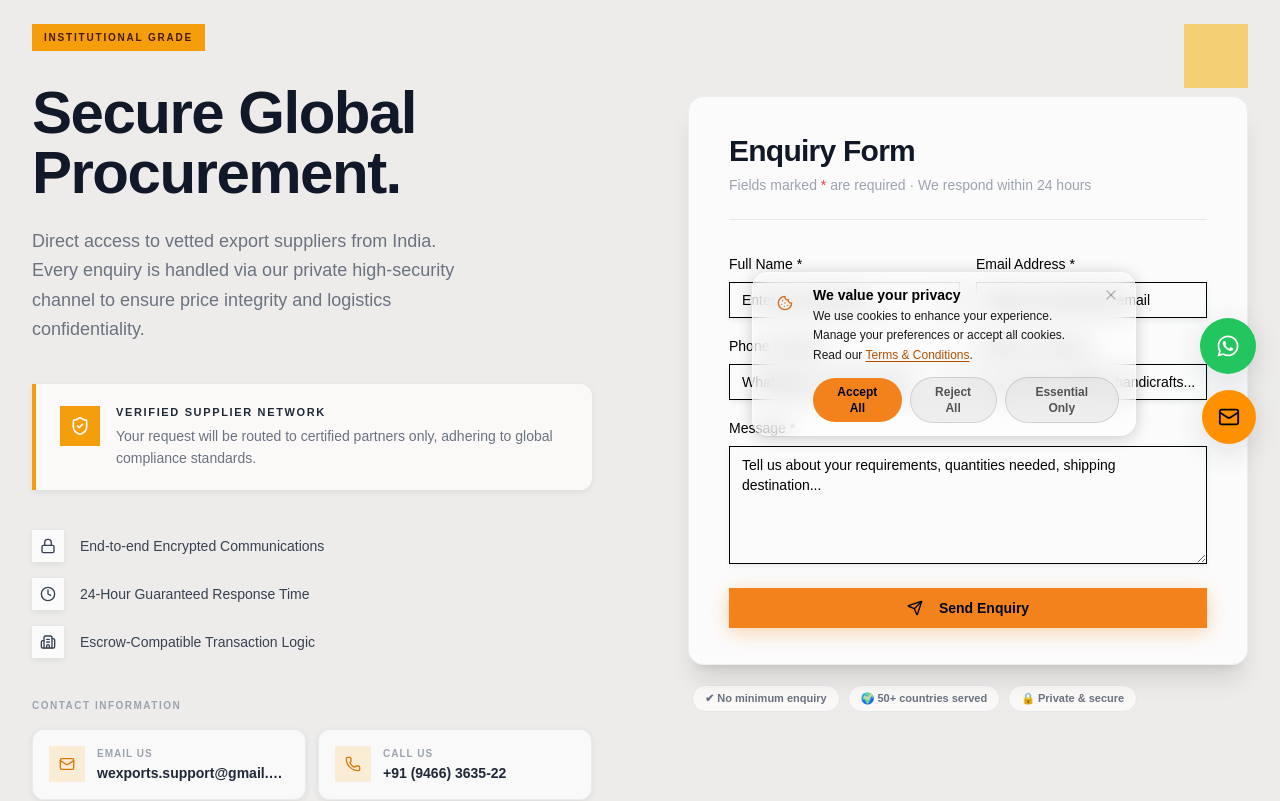
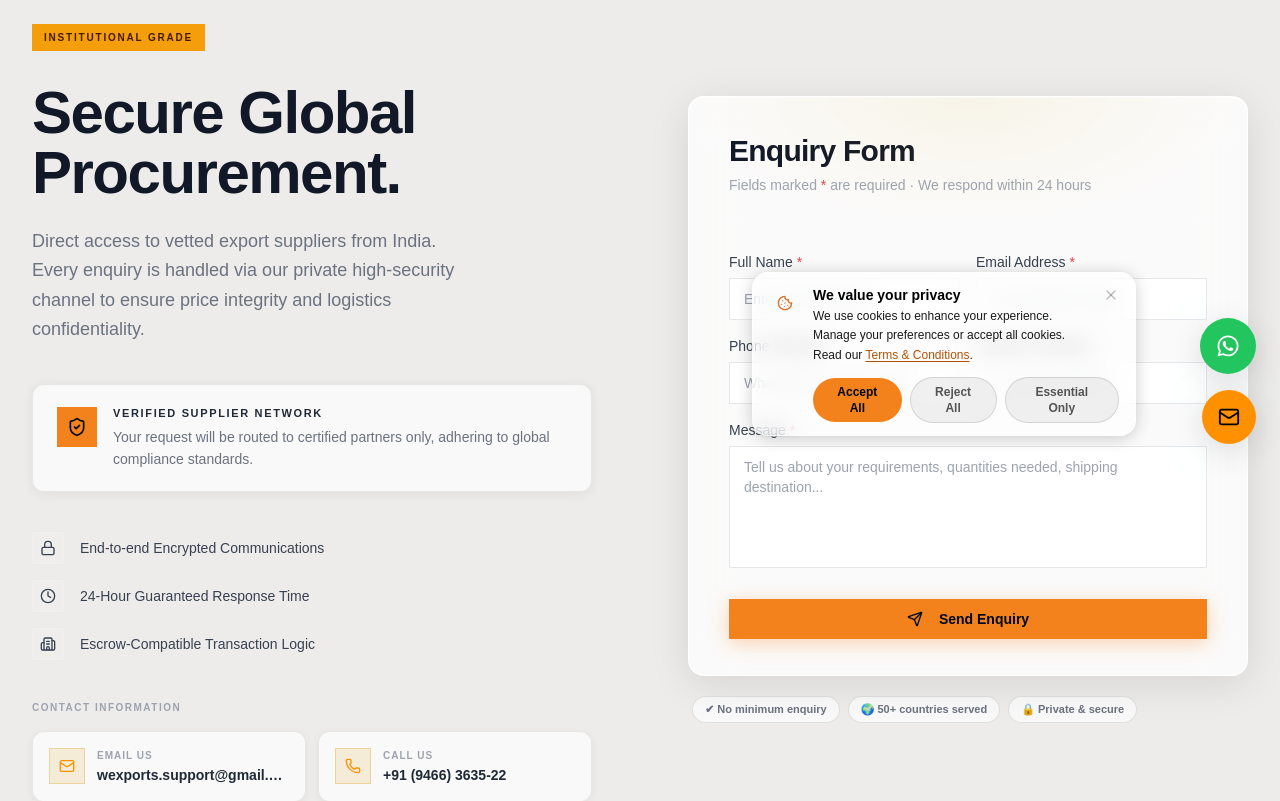
Before and after one commit to abhilash-rajora/export_site, a React (Vite) app in the folder frontend/: page /enquiry in a window 1280 px wide. Shown: the part 340-1141 px from the top of the page. Built offline with nearby package versions, Linux system fonts and the light colour scheme.

Commit message:
apply glassmorphisim ui

```diff
--- a/frontend/package.json
+++ b/frontend/package.json
@@ -15,6 +15,8 @@
     "@radix-ui/react-select": "^2.2.6",
     "@radix-ui/react-separator": "^1.1.8",
     "@radix-ui/react-slot": "^1.2.4",
+    "@react-three/drei": "^9.122.0",
+    "@react-three/fiber": "^8.17.10",
     "@tanstack/react-query": "^5.90.21",
     "@tanstack/react-router": "^1.163.3",
     "axios": "^1.13.6",
@@ -30,7 +32,8 @@
     "react-router-dom": "^7.13.1",
     "sonner": "^2.0.7",
     "tailwind-merge": "^3.5.0",
-    "tailwindcss-animate": "^1.0.7"
+    "tailwindcss-animate": "^1.0.7",
+    "three": "^0.183.2"
   },
   "devDependencies": {
     "@eslint/js": "^9.39.1",
@@ -39,6 +42,7 @@
     "@types/node": "^24.10.1",
     "@types/react": "^18.2.0",
     "@types/react-dom": "^18.2.0",
+    "@types/three": "^0.183.1",
     "@vitejs/plugin-react": "^5.1.1",
     "autoprefixer": "^10.4.27",
     "eslint": "^9.39.1",
--- a/frontend/src/components/EnquiryForm.tsx
+++ b/frontend/src/components/EnquiryForm.tsx
@@ -1,7 +1,4 @@
 import { Button } from '@/components/ui/button';
-import { Input } from '@/components/ui/input';
-import { Label } from '@/components/ui/label';
-import { Textarea } from '@/components/ui/textarea';
 import { Loader2, Send } from 'lucide-react';
 import { useEffect, useState } from 'react';
 import { toast } from 'sonner';
@@ -11,33 +8,23 @@ interface EnquiryFormProps {
   productId?: string;
   productName?: string;
   className?: string;
+  glass?: boolean;
 }
 
-
-
 export default function EnquiryForm({ productId, productName, className }: EnquiryFormProps) {
-
   const [form, setForm] = useState({
-    name: '',
-    email: '',
-    phone: '',
-    productName: productName ?? '',
-    message: '',
+    name: '', email: '', phone: '',
+    productName: productName ?? '', message: '',
   });
 
-    useEffect(() => {
-  if (productName) {
-    setForm((prev) => ({
-      ...prev,
-      productName: productName
-    }));
-  }
-}, [productName]);
+  useEffect(() => {
+    if (productName) setForm(p => ({ ...p, productName }));
+  }, [productName]);
 
   const submitEnquiry = useSubmitEnquiry();
 
   const handleChange = (e: React.ChangeEvent<HTMLInputElement | HTMLTextAreaElement>) => {
-    setForm((prev) => ({ ...prev, [e.target.name]: e.target.value }));
+    setForm(p => ({ ...p, [e.target.name]: e.target.value }));
   };
 
   const handleSubmit = async (e: React.FormEvent) => {
@@ -48,12 +35,9 @@ export default function EnquiryForm({ productId, productName, className }: Enqui
     }
     try {
       await submitEnquiry.mutateAsync({
-        name: form.name,
-        email: form.email,
-        phone: form.phone,
+        name: form.name, email: form.email, phone: form.phone,
         productId: productId ?? null,
-        productName: form.productName,
-        message: form.message,
+        productName: form.productName, message: form.message,
       });
       toast.success("Enquiry submitted! We'll get back to you within 24 hours.");
       setForm({ name: '', email: '', phone: '', productName: productName ?? '', message: '' });
@@ -62,63 +46,46 @@ export default function EnquiryForm({ productId, productName, className }: Enqui
     }
   };
 
+  const labelClass = 'block text-sm font-medium text-gray-700 mb-1.5';
+  const inputClass = 'w-full rounded-lg border border-gray-200 bg-white px-3.5 py-2.5 text-sm text-gray-900 placeholder:text-gray-400 outline-none focus:ring-2 focus:ring-amber-400/30 focus:border-amber-400 transition-all';
+
   return (
     <form onSubmit={handleSubmit} className={className}>
       <div className="grid grid-cols-1 sm:grid-cols-2 gap-4">
-        <div className="space-y-1.5">
-          <Label htmlFor="name" className="text-sm font-medium ">
-            Full Name <span className="text-destructive">*</span>
-          </Label>
-          <Input id="name" name="name" placeholder="Enter your full name"  value={form.name} onChange={handleChange} required />
+        <div>
+          <label htmlFor="name" className={labelClass}>Full Name <span className="text-red-500">*</span></label>
+          <input id="name" name="name" type="text" placeholder="Enter your full name"
+            value={form.name} onChange={handleChange} required className={inputClass} />
         </div>
-        <div className="space-y-1.5">
-          <Label htmlFor="email" className="text-sm font-medium">
-            Email Address <span className="text-destructive">*</span>
-          </Label>
-          <Input id="email" name="email" type="email" placeholder="Enter your business email" value={form.email} onChange={handleChange} required />
+        <div>
+          <label htmlFor="email" className={labelClass}>Email Address <span className="text-red-500">*</span></label>
+          <input id="email" name="email" type="email" placeholder="Your business email"
+            value={form.email} onChange={handleChange} required className={inputClass} />
         </div>
-        <div className="space-y-1.5">
-          <Label htmlFor="phone" className="text-sm font-medium">Phone Number</Label>
-          <Input id="phone" name="phone" type="tel" placeholder="WhatsApp (+country code)" value={form.phone} onChange={handleChange} />
+        <div>
+          <label htmlFor="phone" className={labelClass}>Phone Number</label>
+          <input id="phone" name="phone" type="tel" placeholder="WhatsApp (+country code)"
+            value={form.phone} onChange={handleChange} className={inputClass} />
         </div>
-        <div className="space-y-1.5">
-          <Label htmlFor="productName" className="text-sm font-medium">Product of Interest</Label>
-          <Input
-            id="productName"
-            name="productName"
-            placeholder="e.g. spices, textiles, handicrafts..."
-            value={form.productName}
-            onChange={handleChange}
-            readOnly={!!productId}
-            className={productId ? 'bg-muted cursor-not-allowed' : ''}
-          />
+        <div>
+          <label htmlFor="productName" className={labelClass}>Product of Interest</label>
+          <input id="productName" name="productName" type="text" placeholder="e.g. spices, textiles..."
+            value={form.productName} onChange={handleChange} readOnly={!!productId}
+            className={`${inputClass} ${productId ? 'bg-gray-50 cursor-not-allowed' : ''}`} />
         </div>
       </div>
-      <div className="space-y-1.5 mt-4">
-        <Label htmlFor="message" className="text-sm font-medium">
-          Message <span className="text-destructive">*</span>
-        </Label>
-        <Textarea
-          id="message"
-          name="message"
+      <div className="mt-4">
+        <label htmlFor="message" className={labelClass}>Message <span className="text-red-500">*</span></label>
+        <textarea id="message" name="message" rows={5} required
           placeholder="Tell us about your requirements, quantities needed, shipping destination..."
-          value={form.message}
-          onChange={handleChange}
-          rows={5}
-          required
-        />
+          value={form.message} onChange={handleChange}
+          className={`${inputClass} resize-none`} />
       </div>
-      <Button
-        type="submit"
-        disabled={submitEnquiry.isPending}
-        className="mt-6 bg-gold-500 hover:bg-gold-400 text-navy-900 font-bold w-full shadow-gold "
-        size="lg"
-      >
-        {submitEnquiry.isPending ? (
-          <><Loader2 className="mr-2 h-4 w-4 animate-spin" />Sending...</>
-        ) : (
-          <><Send className="mr-2 h-4 w-4" />Send Enquiry</>
-        )}
+      <Button type="submit" disabled={submitEnquiry.isPending}
+        className="mt-6 bg-gold-500 hover:bg-gold-400 text-navy-900 font-bold w-full shadow-gold" size="lg">
+        {submitEnquiry.isPending
+          ? <><Loader2 className="mr-2 h-4 w-4 animate-spin" />Sending...</>
+          : <><Send className="mr-2 h-4 w-4" />Send Enquiry</>}
       </Button>
     </form>
   );
--- a/frontend/src/pages/EnquiryPage.tsx
+++ b/frontend/src/pages/EnquiryPage.tsx
@@ -3,7 +3,7 @@ import { motion } from 'framer-motion';
 import EnquiryForm from '../components/EnquiryForm';
 import { useSearch } from '@tanstack/react-router';
 import { useEffect } from 'react';
-import  useSeo  from '../hooks/useSeo';
+import useSeo from '../hooks/useSeo';
 
 const features = [
   { icon: Lock,      label: 'End-to-end Encrypted Communications' },
@@ -12,14 +12,13 @@ const features = [
 ];
 
 const contactInfo = [
-  { icon: Mail,  label: 'Email Us',       value: 'wexports.support@gmail.com', href: 'mailto:wexports.support@gmail.com' },
-  { icon: Phone, label: 'Call Us',        value: '+91 (9466) 3635-22',         href: 'tel:+919466363522' },
-  { icon: Globe, label: 'Coverage',       value: '50+ Countries Worldwide' },
-  { icon: Clock, label: 'Response Time',  value: 'Within 24 hours' },
+  { icon: Mail,  label: 'Email Us',      value: 'wexports.support@gmail.com', href: 'mailto:wexports.support@gmail.com' },
+  { icon: Phone, label: 'Call Us',       value: '+91 (9466) 3635-22',         href: 'tel:+919466363522' },
+  { icon: Globe, label: 'Coverage',      value: '50+ Countries Worldwide' },
+  { icon: Clock, label: 'Response Time', value: 'Within 24 hours' },
 ];
 
 export default function EnquiryPage() {
-
   useSeo('enquiry', {
     title:       'Product Enquiry | WExports — Get a Free Export Quote',
     description: 'Send an enquiry for Indian export products. Get pricing and shipping details within 24 hours.',
@@ -34,9 +33,7 @@ export default function EnquiryPage() {
     if (productName) {
       const el = document.getElementById('enquiry-form');
       if (el) {
-      const yOffset = -80; // navbar height
-const y = el.getBoundingClientRect().top + window.pageYOffset + yOffset;
-
+        const y = el.getBoundingClientRect().top + window.pageYOffset - 80;
         window.scrollTo({ top: y, behavior: 'instant' });
       }
     }
@@ -45,8 +42,9 @@ window.scrollTo({ top: y, behavior: 'instant' });
   return (
     <div className="min-h-screen bg-[#eeecea]">
 
-      {/* ════════════ NAVY HERO BANNER ════════════ */}
-      <div className="bg-navy-900 text-white pt-28 pb-20">
+      {/* ── Hero ── */}
+      <div className="bg-navy-900 text-white pt-28 pb-20 relative overflow-hidden">
+        <div className="pointer-events-none absolute -right-24 -top-24 w-96 h-96 rounded-full bg-gold-500 opacity-10 blur-[120px]" />
         <div className="container mx-auto px-4 sm:px-6 lg:px-8">
           <motion.div initial={{ opacity: 0, y: 20 }} animate={{ opacity: 1, y: 0 }}>
             <h1 className="font-display text-3xl sm:text-4xl font-extrabold tracking-tight mb-3">
@@ -59,36 +57,36 @@ window.scrollTo({ top: y, behavior: 'instant' });
         </div>
       </div>
 
-      {/* ════════════ MAIN SECTION ════════════ */}
+      {/* ── Main ── */}
       <div className="container mx-auto px-4 sm:px-6 lg:px-8 max-w-7xl pt-16 pb-24">
         <div className="grid grid-cols-1 lg:grid-cols-2 gap-12 xl:gap-24 items-start">
 
           {/* ── LEFT: trust signals ── */}
-          <motion.div
-            initial={{ opacity: 0, y: 24 }}
-            animate={{ opacity: 1, y: 0 }}
-            transition={{ duration: 0.5 }}
-            className=""
-          >
-            {/* Badge */}
+          <motion.div initial={{ opacity: 0, y: 24 }} animate={{ opacity: 1, y: 0 }} transition={{ duration: 0.5 }}>
+
             <span className="inline-block bg-amber-500 text-amber-950 text-[10px] font-black tracking-[0.18em] uppercase px-3 py-1.5 rounded-sm mb-8">
               Institutional Grade
             </span>
 
-            {/* Headline */}
             <h2 className="font-display text-5xl sm:text-6xl lg:text-[60px] font-extrabold text-gray-900 leading-[1.05] tracking-tight mb-6">
               Secure Global<br />Procurement.
             </h2>
 
-            {/* Sub */}
             <p className="text-gray-500 text-lg leading-relaxed max-w-md mb-10">
               Direct access to vetted export suppliers from India. Every enquiry is handled via our private high-security channel to ensure price integrity and logistics confidentiality.
             </p>
 
-            {/* Verified supplier highlight box */}
-            <div className="border-l-4 border-amber-500 bg-white/70 rounded-r-xl px-6 py-5 flex items-start gap-4 mb-10 shadow-sm">
-              <div className="w-10 h-10 rounded-lg bg-amber-500 flex items-center justify-center flex-shrink-0 mt-0.5">
-                <ShieldCheck className="w-5 h-5 text-white" />
+            {/* Verified supplier box — glass */}
+            <div
+              className="rounded-xl px-6 py-5 flex items-start gap-4 mb-10"
+              style={{
+                background: 'rgba(255,255,255,0.7)',
+                border: '1px solid rgba(0,0,0,0.08)',
+                boxShadow: '0 2px 12px rgba(0,0,0,0.06)',
+              }}
+            >
+              <div className="w-10 h-10 rounded-lg bg-gold-500 flex items-center justify-center flex-shrink-0 mt-0.5">
+                <ShieldCheck className="w-5 h-5 text-navy-900" />
               </div>
               <div>
                 <p className="text-[11px] font-black tracking-[0.15em] uppercase text-gray-800 mb-1">
@@ -100,11 +98,15 @@ window.scrollTo({ top: y, behavior: 'instant' });
               </div>
             </div>
 
-            {/* Feature list */}
+            {/* Features */}
             <div className="space-y-4 mb-10">
               {features.map(({ icon: Icon, label }) => (
                 <div key={label} className="flex items-center gap-4">
-                  <div className="w-8 h-8 rounded-lg bg-white/80 flex items-center justify-center shadow-sm flex-shrink-0">
+                  <div className="w-8 h-8 rounded-lg flex items-center justify-center flex-shrink-0"
+                    style={{
+                      background: 'rgba(255,255,255,0.08)',
+                      border: '1px solid rgba(255,255,255,0.12)',
+                    }}>
                     <Icon className="w-4 h-4 text-gray-700" />
                   </div>
                   <span className="text-sm font-medium text-gray-700">{label}</span>
@@ -112,29 +114,31 @@ window.scrollTo({ top: y, behavior: 'instant' });
               ))}
             </div>
 
-            {/* Contact info cards */}
+            {/* Contact cards — glass */}
             <div>
               <p className="text-[10px] font-black tracking-[0.15em] uppercase text-gray-400 mb-4">
                 Contact Information
               </p>
               <div className="grid grid-cols-1 sm:grid-cols-2 lg:grid-cols-1 xl:grid-cols-2 gap-3">
                 {contactInfo.map((info) => (
-                  <div
-                    key={info.label}
-                    className="flex items-start gap-3 p-4 rounded-xl bg-white/70 border border-gray-200/80 shadow-sm hover:shadow-md hover:-translate-y-0.5 transition-all duration-300"
+                  <div key={info.label}
+                    className="flex items-start gap-3 p-4 rounded-xl hover:-translate-y-0.5 transition-all duration-300"
+                    style={{
+                      background: 'rgba(255,255,255,0.7)',
+                      border: '1px solid rgba(0,0,0,0.08)',
+                      boxShadow: '0 2px 8px rgba(0,0,0,0.05)',
+                    }}
                   >
-                    <div className="w-9 h-9 rounded-lg bg-amber-500/15 flex items-center justify-center flex-shrink-0">
-                      <info.icon className="w-4 h-4 text-amber-600" />
+                    <div className="w-9 h-9 rounded-lg flex items-center justify-center flex-shrink-0"
+                      style={{ background: 'rgba(212,160,23,0.15)', border: '1px solid rgba(212,160,23,0.3)' }}>
+                      <info.icon className="w-4 h-4 text-gold-400" />
                     </div>
                     <div className="min-w-0">
                       <p className="text-[10px] font-bold uppercase tracking-widest text-gray-400 mb-0.5">
                         {info.label}
                       </p>
                       {info.href ? (
-                        <a
-                          href={info.href}
-                          className="text-sm font-semibold text-gray-800 hover:text-amber-600 transition-colors truncate block"
-                        >
+                        <a href={info.href} className="text-sm font-semibold text-gray-800 hover:text-amber-600 transition-colors truncate block">
                           {info.value}
                         </a>
                       ) : (
@@ -147,20 +151,36 @@ window.scrollTo({ top: y, behavior: 'instant' });
             </div>
           </motion.div>
 
-          {/* ── RIGHT: Form panel ── */}
-          <motion.div
-            initial={{ opacity: 0, y: 24 }}
-            animate={{ opacity: 1, y: 0 }}
-            transition={{ duration: 0.5, delay: 0.12 }}
-          >
-            {/* Decorative amber square top-right */}
+          {/* ── RIGHT: Glass form panel ── */}
+          <motion.div initial={{ opacity: 0, y: 24 }} animate={{ opacity: 1, y: 0 }} transition={{ duration: 0.5, delay: 0.12 }}>
+
+            {/* Decorative gold square */}
             <div className="flex justify-end mb-2 pointer-events-none">
-              <div className="w-16 h-16 bg-amber-400/60 rounded-sm" />
+              <div className="w-16 h-16 bg-gold-500/40 rounded-sm" />
             </div>
 
-            <div id="enquiry-form" className="bg-white/80 backdrop-blur-sm rounded-2xl border border-gray-200/60 shadow-xl px-7 sm:px-10 py-9">
+            {/* Glass form card */}
+            <div
+              id="enquiry-form"
+              className="relative rounded-2xl px-7 sm:px-10 py-9 overflow-hidden"
+              style={{
+                background: 'rgba(255,255,255,0.75)',
+                backdropFilter: 'blur(24px)',
+                WebkitBackdropFilter: 'blur(24px)',
+                border: '1px solid rgba(255,255,255,0.9)',
+                boxShadow: '0 8px 40px rgba(0,0,0,0.1), inset 0 1px 0 rgba(255,255,255,1)',
+              }}
+            >
+              {/* Top edge glare */}
+              <div className="absolute top-0 left-0 right-0 h-px"
+                style={{ background: 'linear-gradient(90deg, transparent, rgba(255,255,255,0.4), transparent)' }} />
+
+              {/* Inner top glow */}
+              <div className="absolute top-0 left-0 right-0 h-32 pointer-events-none"
+                style={{ background: 'radial-gradient(ellipse at 50% 0%, rgba(212,160,23,0.08) 0%, transparent 70%)' }} />
+
               {/* Form header */}
-              <div className="mb-8 pb-6 border-b border-gray-200">
+              <div className="mb-8 pb-6" style={{ borderBottom: '1px solid rgba(255,255,255,0.1)' }}>
                 <h2 className="font-display text-2xl sm:text-3xl font-extrabold text-gray-900 tracking-tight">
                   Enquiry Form
                 </h2>
@@ -169,23 +189,22 @@ window.scrollTo({ top: y, behavior: 'instant' });
                 </p>
               </div>
 
-              <EnquiryForm key={productName} productName={productName} />
+              <EnquiryForm key={productName} productName={productName} glass />
             </div>
 
-            {/* Trust pills */}
+            {/* Trust pills — glass */}
             <div className="flex flex-wrap gap-2 mt-5 px-1">
-              <span className="text-[11px] font-semibold text-gray-500 bg-white/70 border border-gray-200 px-3 py-1 rounded-full">
-                ✔ No minimum enquiry
+              {['✔ No minimum enquiry', '🌍 50+ countries served', '🔒 Private & secure'].map(pill => (
+                <span key={pill} className="text-[11px] font-semibold text-gray-500 px-3 py-1 rounded-full"
+                  style={{
+                    background: 'rgba(255,255,255,0.7)',
+                    border: '1px solid rgba(0,0,0,0.1)',
+                  }}>
+                  {pill}
                 </span>
-              <span className="text-[11px] font-semibold text-gray-500 bg-white/70 border border-gray-200 px-3 py-1 rounded-full">
-                🌍 50+ countries served
-              </span>
-              <span className="text-[11px] font-semibold text-gray-500 bg-white/70 border border-gray-200 px-3 py-1 rounded-full">
-                🔒 Private &amp; secure
-              </span>
+              ))}
             </div>
           </motion.div>
-
         </div>
       </div>
 
--- a/frontend/src/pages/ProductsPage.tsx
+++ b/frontend/src/pages/ProductsPage.tsx
@@ -9,6 +9,7 @@ import { Helmet } from 'react-helmet-async';
 import ProductCard from '../components/ProductCard';
 import { useActiveProducts } from '../hooks/useQueries';
 import useSeo from '../hooks/useSeo';
+
 
 // ── Category config (single source of truth) ──────────────────────────────
 export const CATEGORY_LIST = [
```
Also changed, not shown: frontend/src/components/3d/CategoryCard3D.tsx (added, +108 -0 lines), frontend/src/pages/HomePage.tsx (+45 -32 lines), 1 other file (tests, documents, lock files or other folders). Lines whose indentation alone changed are shown as unchanged.
